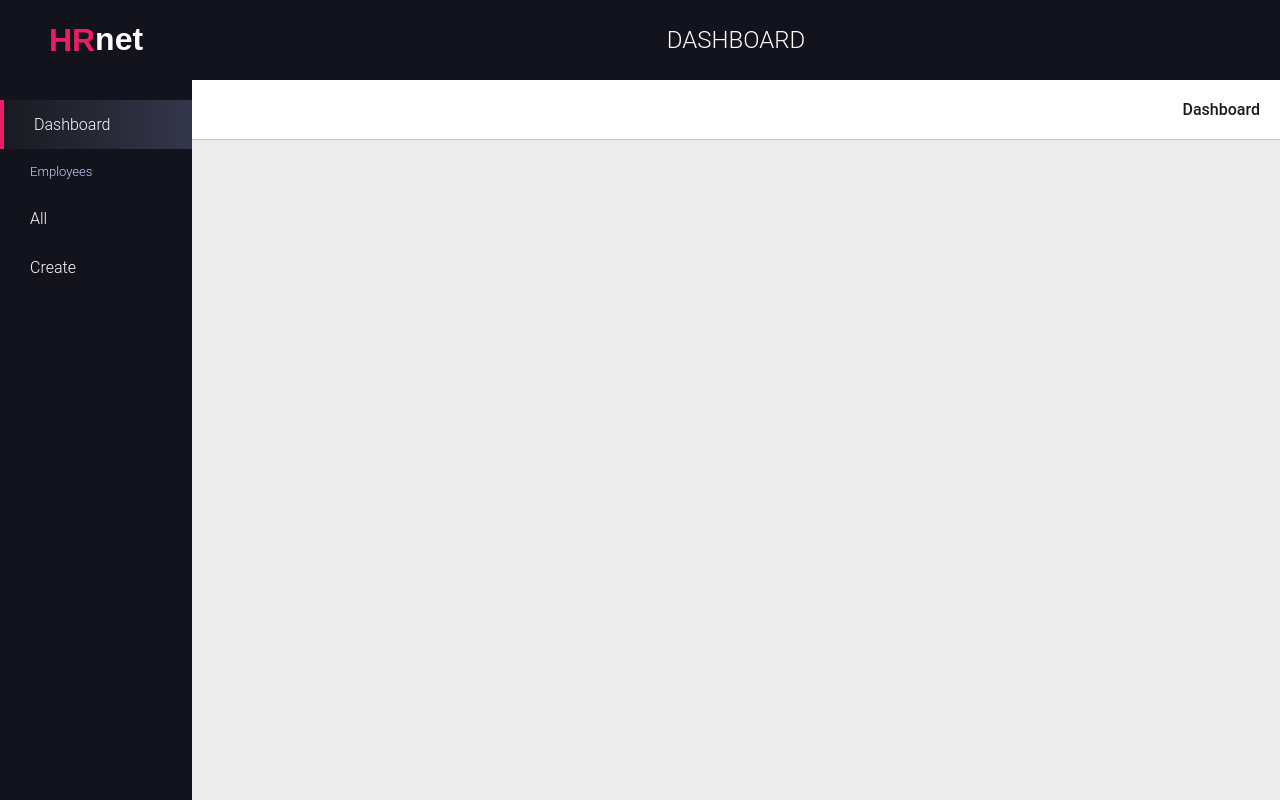
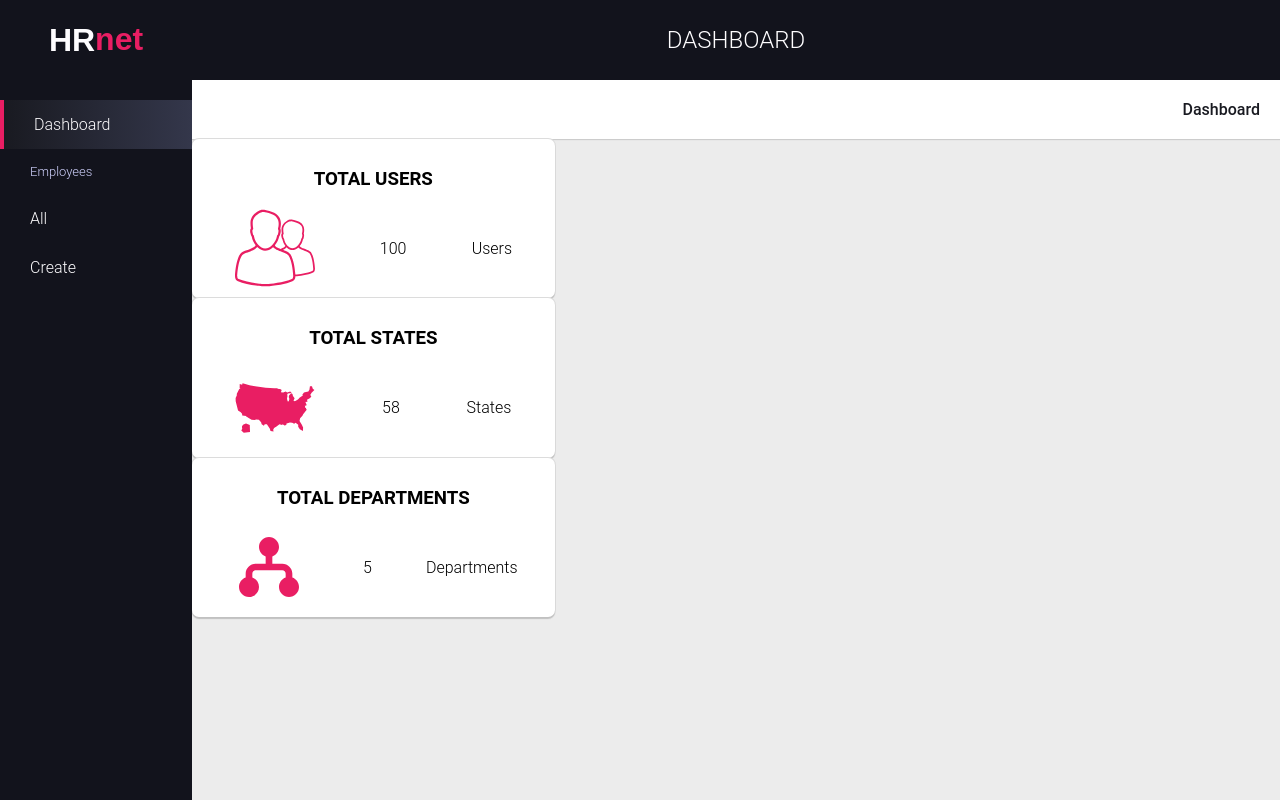
Before and after one commit to BELAID78/P14_React_HRnet, a React (Create React App) app: page / in a window 1280 px wide. Built offline with nearby package versions, Linux system fonts and the light colour scheme.

Commit message:
integrate Card in dashboard

```diff
--- a/src/pages/Dashboard.js
+++ b/src/pages/Dashboard.js
@@ -3,6 +3,11 @@
 
 import Header from '../components/Header/Header';
 import Breadcrumb from '../components/Breadcrumb/Breadcrumb';
+
+import usersAsSvg from '../images/users';
+import statesAsSvg from '../images/states';
+import departmentsAsSvg from '../images/departments';
+import Card from '../components/Card/Card';
 
 function Dashboard() {
     return (
@@ -14,6 +19,39 @@
             <Breadcrumb>
                 <NavLink to='/'>Dashboard</NavLink>
             </Breadcrumb>
+
+            <div className='dashboard-container'>
+                <div className='total-container'>
+                    <Card
+                        title='TOTAL USERS'
+                        svg={usersAsSvg}
+                        total='100'
+                        label='Users'
+                        className='users-card' />
+
+                    <Card
+                        title='TOTAL STATES'
+                        svg={statesAsSvg}
+                        total='58'
+                        label='States'
+                        className='states-card' />
+
+                    <Card
+                        title='TOTAL DEPARTMENTS'
+                        svg={departmentsAsSvg}
+                        total='5'
+                        label='Departments'
+                        className='departments-card' />
+                </div>
+                <div className='chart-container'>
+                    <div className='users-by-department'>
+
+                    </div>
+                    <div className='users-by-start-date'>
+
+                    </div>
+                </div>
+            </div>
         </div>
     )
 }
```
